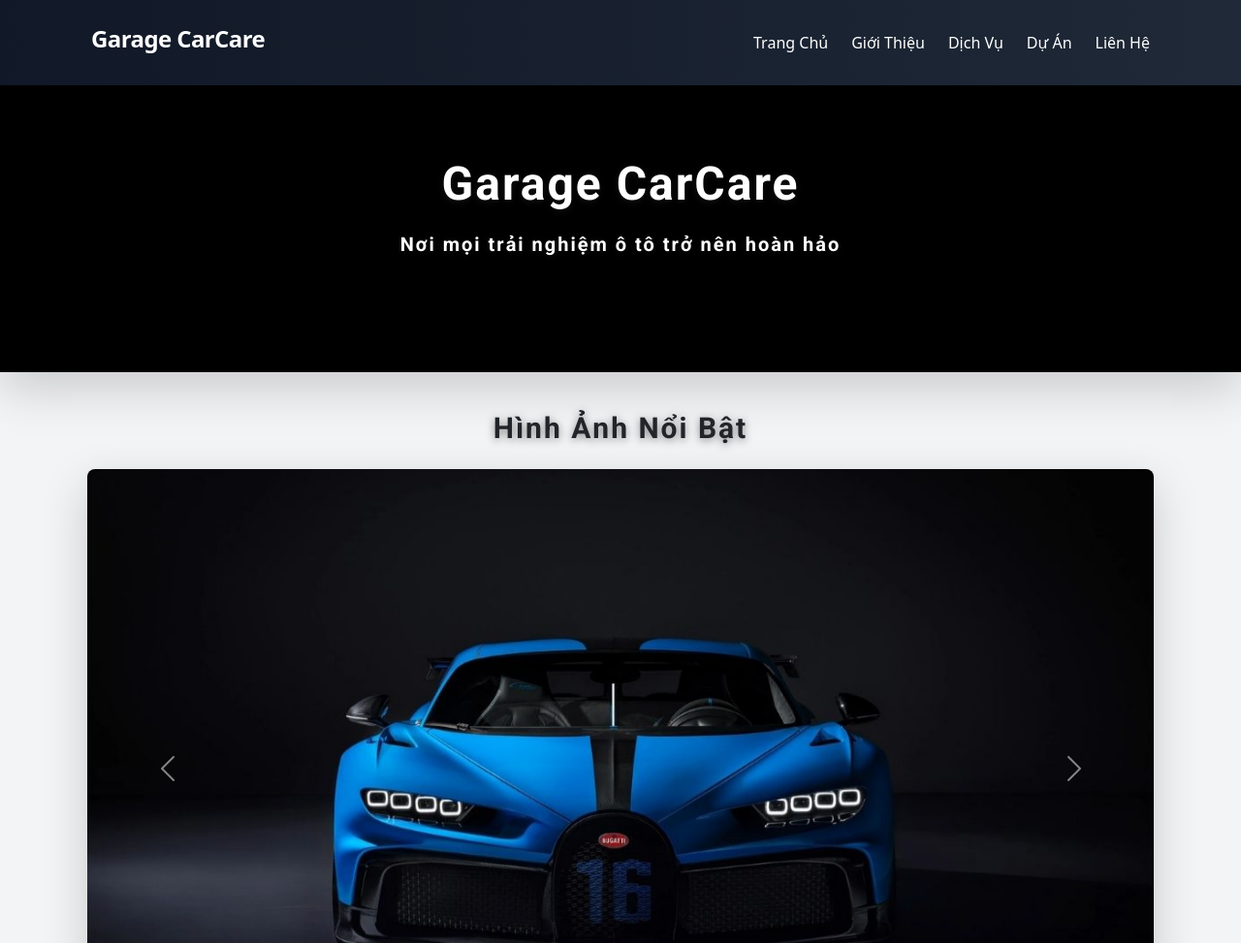
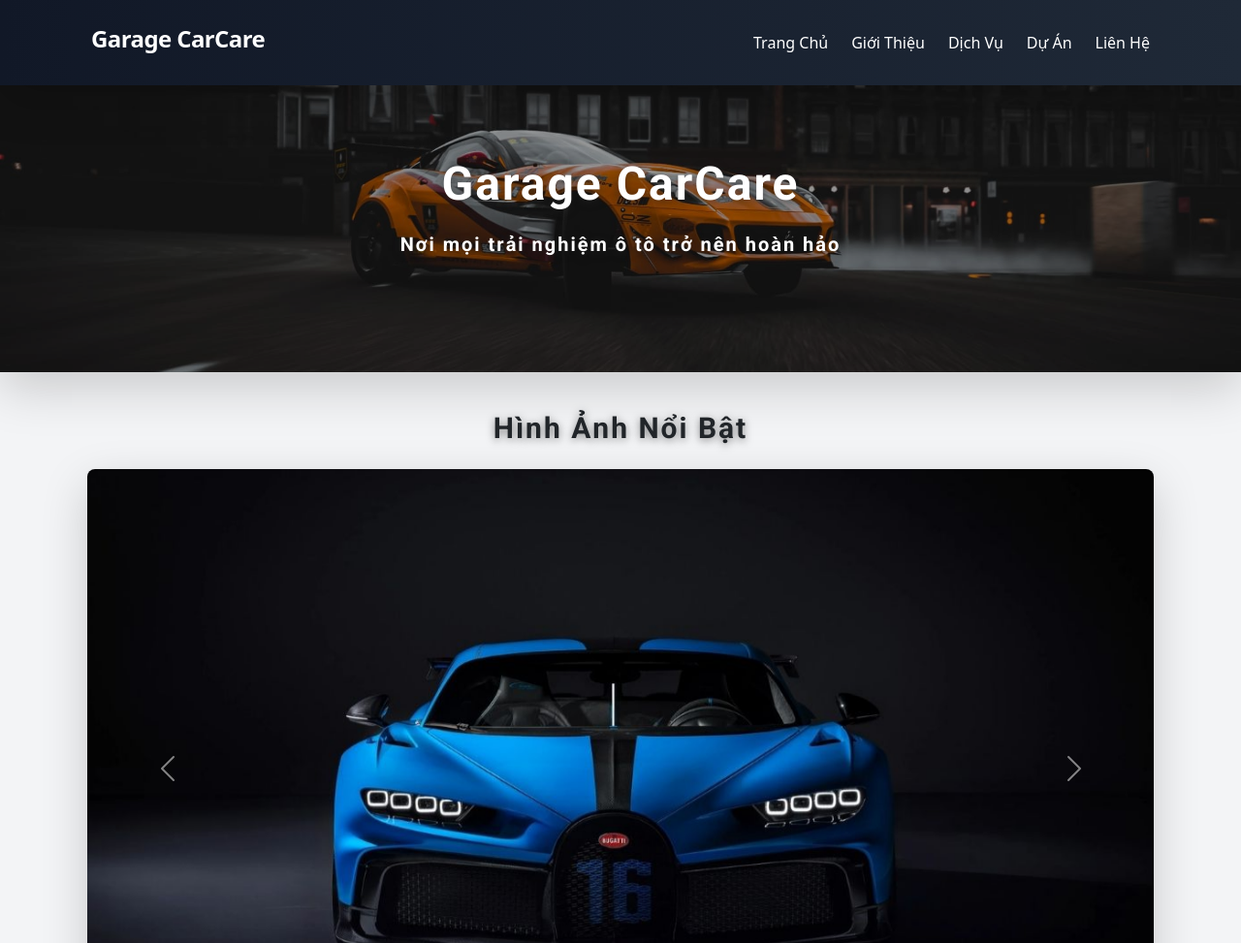
Before and after one commit to kjiak34/WEDXE12, a plain HTML site: page index.html in a window 1280 px wide. Shown: the top 973 px of the page at 97% size. Drawn offline with nearby package versions, Linux system fonts and the light colour scheme.

Commit message:
Update index.html

```diff
--- a/index.html
+++ b/index.html
@@ -86,7 +86,7 @@
     </header>
     <!-- Banner với hiệu ứng animation -->
     <section class="w-full h-64 md:h-80 bg-black flex items-center justify-center mt-16 mb-10 shadow-lg relative">
-        <img src="/WedXeOto/Anh/Anh Hieu 10.jpg" alt="Banner Trang chủ" class="object-cover absolute inset-0 w-full h-full opacity-60">
+        <img src="Anh/Anh Hieu 10.jpg" alt="Banner Trang chủ" class="object-cover absolute inset-0 w-full h-full opacity-60">
         <div class="relative z-10 text-center banner-animated">
             <h1 class="text-4xl md:text-5xl font-extrabold text-white mb-4 font-roboto">Garage CarCare</h1>
             <p class="text-xl font-medium text-white drop-shadow font-roboto">Nơi mọi trải nghiệm ô tô trở nên hoàn hảo</p>
```
